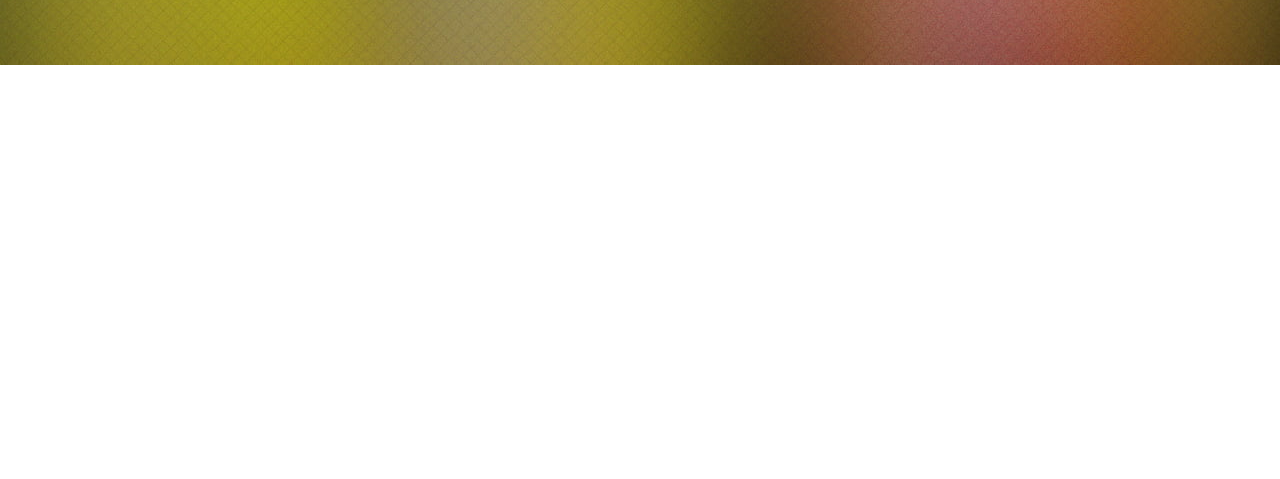
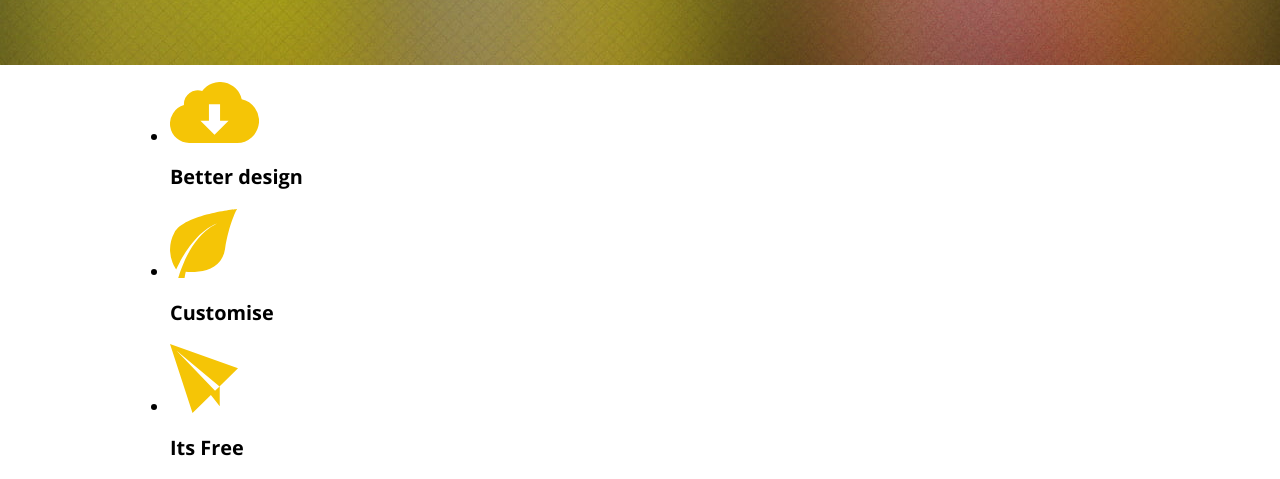
Before and after one commit to milevsky76/theyalow, a plain HTML site: page index.html in a window 1280 px wide. Shown: the part 501-980 px from the top of the page. Before the commit the page ends 800 px from the top, so only its background shows below. Drawn offline with nearby package versions, Linux system fonts and the light colour scheme.

Commit message:
Добавление структуры customise

```diff
--- a/index.html
+++ b/index.html
@@ -91,6 +91,45 @@
                 class="visually-hidden">Next</span></button>
     </header>
     <!-- /.main-header -->
+
+    <section class="customise">
+        <h2 class="visually-hidden">Customise</h2>
+
+        <div class="customise__wrap container">
+            <ul class="customise__list">
+                <li class="customise__item">
+                    <svg xmlns="http://www.w3.org/2000/svg" width="89" height="61" viewBox="0 0 89 61"
+                        class="customise__svg">
+                        <path fill="#f5c506" fill-rule="evenodd"
+                            d="M66.75 61H19.47a19.35 19.35 0 01-5.5-37.94c0-.3-.06-.58-.06-.88a13.75 13.75 0 0118.28-13.1 22.18 22.18 0 0139.52 8.15A22.15 22.15 0 0166.75 61zM50.06 38.82V22.18H38.94v16.64h-8.52L44.5 52.85l14.08-14.03h-8.52z" />
+                    </svg>
+
+                    <h3 class="customise__name">Better design</h3>
+                </li>
+
+                <li class="customise__item">
+                    <svg xmlns="http://www.w3.org/2000/svg" width="67" height="69" viewBox="0 0 67 69"
+                        class="customise__svg">
+                        <path fill="#f5c506" fill-rule="evenodd"
+                            d="M54.98 40.36c-3.45 21.87-26.4 23.38-39.24 22.47A81.1 81.1 0 0014.56 69h-6.3s8.12-30.48 27.07-46.68a45.98 45.98 0 0111.84-7.78c-20.44 7.4-34.7 32.54-41.04 45.9a35.32 35.32 0 01-1.78-36.7C14.15 5.13 67 0 67 0s-7.85 13.93-12.02 40.36z" />
+                    </svg>
+
+                    <h3 class="customise__name">Customise</h3>
+                </li>
+
+                <li class="customise__item">
+                    <svg xmlns="http://www.w3.org/2000/svg" width="68" height="69" viewBox="0 0 68 69"
+                        class="customise__svg">
+                        <path fill="#f5c506" fill-rule="evenodd"
+                            d="M49.73 42.24V62.3l-8.85-11.37L22.52 69 0 0l68 24.25zM6.38 6.55l38.67 40.29 4.53-4.46z" />
+                    </svg>
+
+                    <h3 class="customise__name">Its Free</h3>
+                </li>
+            </ul>
+        </div>
+    </section>
+    <!-- /.customise -->
 </body>
 
 </html>
```
